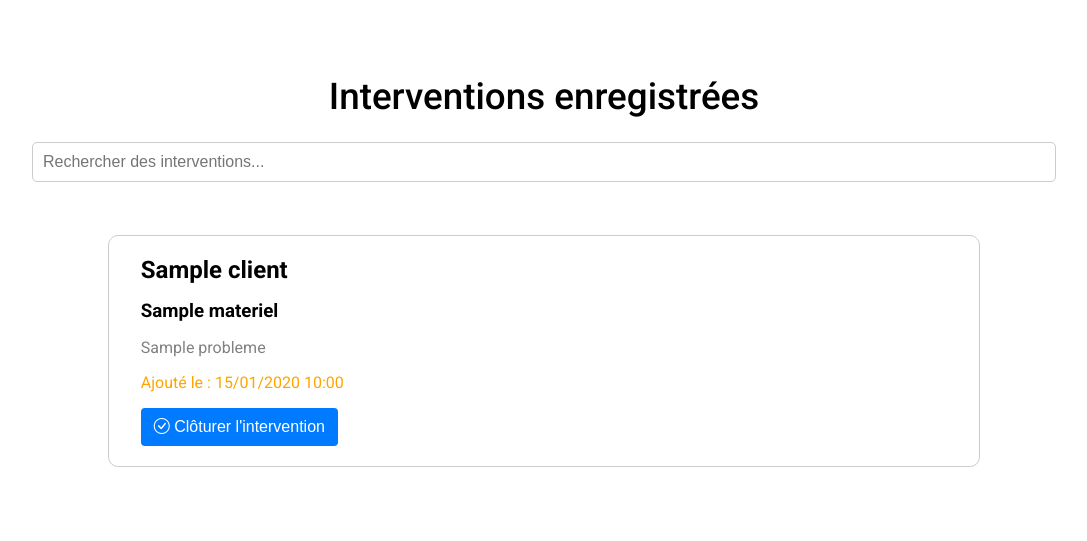
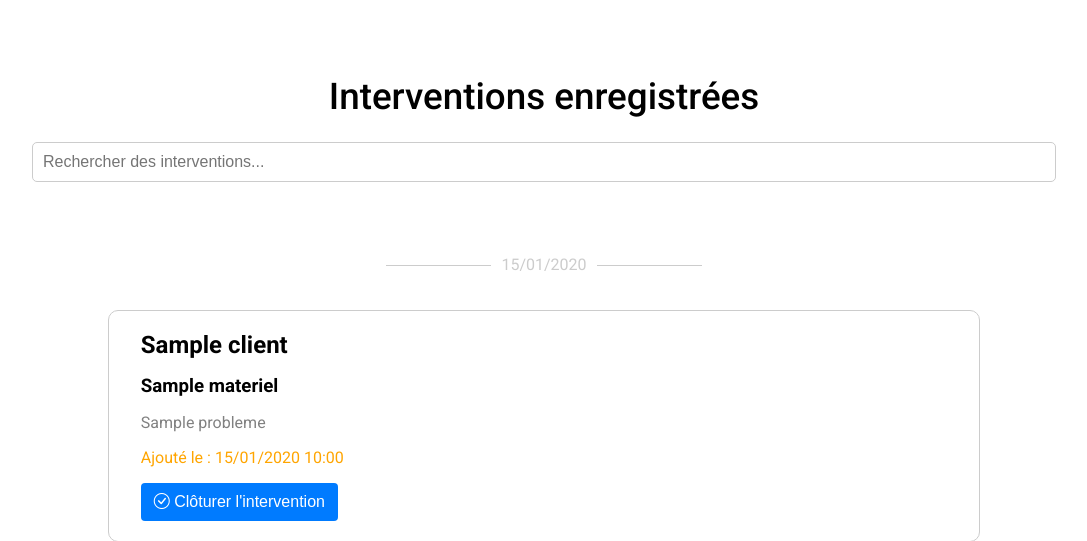
Before and after one commit to SHemtec/AppliFiches, a Symfony app: template templates/intervention/index.html.twig in a window 1280 px wide. Shown: the part 78-619 px from the top of the page, without its empty margins (96-1183 px from the left). Run offline with Twig, Linux system fonts and the light colour scheme; the template is opened without the code that fills it: most values are stand-ins (such as "Sample title", 1, 10 or a date in 2020); some libraries are stand-ins or nearby versions.

Commit message:
ADD : ajout de delimiteurs de date dans l'affichage des interventions

```diff
--- a/public/css/style.css
+++ b/public/css/style.css
@@ -1567,6 +1567,39 @@ main .clientWrapper .client .clientInfo span {
     background-color: #f1f1f1;
 }
 
+/* style pour l'affichage de la date dans le sinter*/
+.dateIndicator {
+    text-align: center;
+    margin: 20px 0;
+    color: #ccc;
+}
+
+.dateLine {
+    display: inline-block;
+    position: relative;
+    padding: 0 10px;
+    background: #fff;
+}
+
+.dateLine::before,
+.dateLine::after {
+    content: '';
+    position: absolute;
+    top: 50%;
+    width: 100%;
+    height: 1px;
+    background: #ccc;
+}
+
+.dateLine::before {
+    left: -100%;
+    margin-right: 10px;
+}
+
+.dateLine::after {
+    right: -100%;
+    margin-left: 10px;
+}
 @media (max-width: 768px) {
     .burger-menu {
         display: flex;
--- a/templates/intervention/index.html.twig
+++ b/templates/intervention/index.html.twig
@@ -10,8 +10,16 @@
             <input type="text" id="searchBar" class="searchBar" placeholder="Rechercher des interventions...">
         </div>
 
+        {% set currentDate = null %}
         <article class="interventionWrapper">
             {% for intervention in interventions %}
+                {% set interventionDate = intervention.createdAt|date('d/m/Y') %}
+                {% if currentDate != interventionDate %}
+                    {% set currentDate = interventionDate %}
+                    <div class="dateIndicator">
+                        <span class="dateLine">{{ currentDate }}</span>
+                    </div>
+                {% endif %}
                 <a href="{{ path('app_intervention_show', {'id': intervention.id}) }}" content="intervention" class="intervention" id="{{ intervention.id }}">
                     <div class="interventionContent">
                         <section class="interventionContentImg">
```
